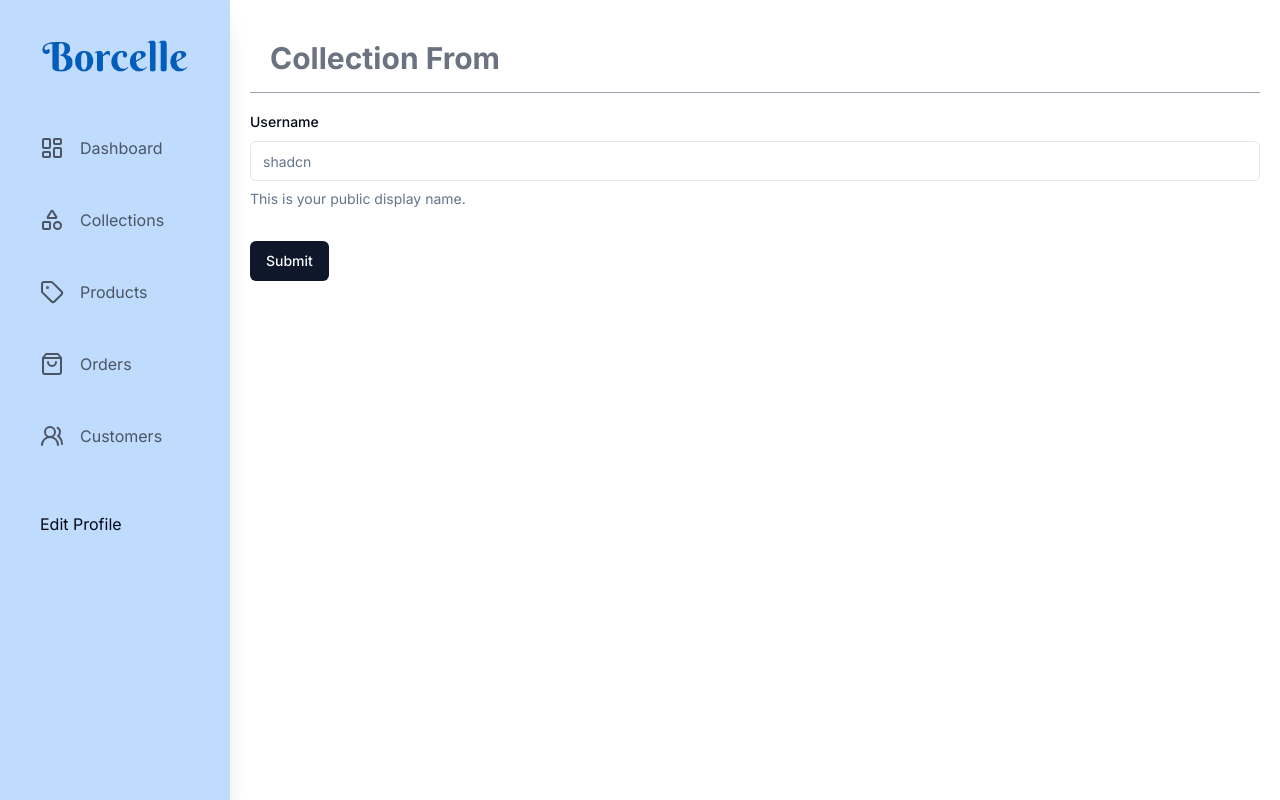
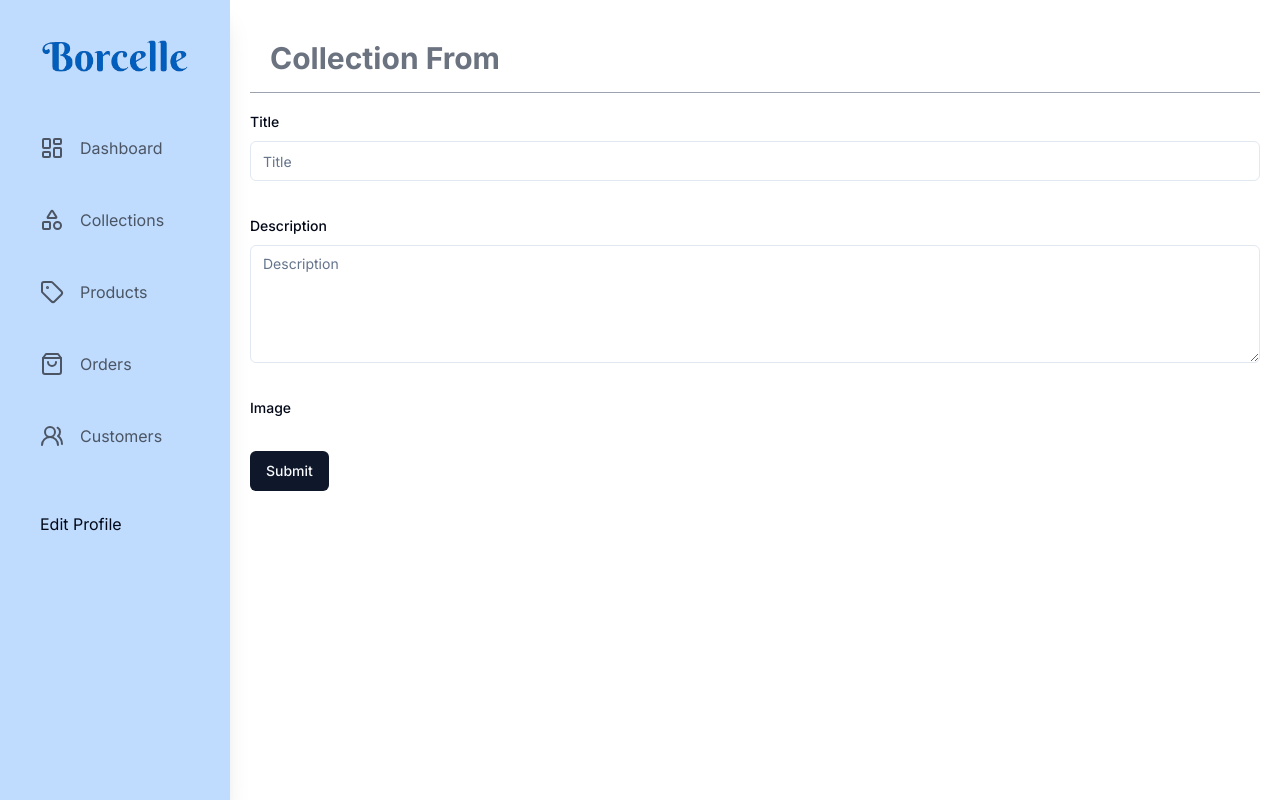
Before and after one commit to ripon4521/full-stack-ecommerce-website, a Next.js app: page /collections/new in a window 1280 px wide. Built offline with nearby package versions, Linux system fonts and the light colour scheme.

Commit message:
added teaxt aread

```diff
--- a/package.json
+++ b/package.json
@@ -18,6 +18,7 @@
     "create-next-app": "^14.1.3",
     "lucide-react": "^0.358.0",
     "next": "14.1.3",
+    "next-cloudinary": "^6.3.0",
     "react": "^18",
     "react-dom": "^18",
     "react-hook-form": "^7.51.0",
--- a/src/components/collections/CollectionFrom.tsx
+++ b/src/components/collections/CollectionFrom.tsx
@@ -15,6 +15,7 @@
   FormMessage,
 } from "@/components/ui/form"
 import { Input } from "@/components/ui/input"
+import { Textarea } from "../ui/textarea";
 
 const formSchema = z.object({
     title: z.string().min(2).max(20),
@@ -54,17 +55,48 @@
           name="title"
           render={({ field }) => (
             <FormItem>
-              <FormLabel>Username</FormLabel>
+              <FormLabel>Title</FormLabel>
               <FormControl>
-                <Input placeholder="shadcn" {...field} />
+                <Input placeholder="Title" {...field} />
               </FormControl>
-              <FormDescription>
-                This is your public display name.
-              </FormDescription>
+
               <FormMessage />
             </FormItem>
           )}
         />
+
+         <FormField
+          control={form.control}
+          name="description"
+          render={({ field }) => (
+            <FormItem>
+              <FormLabel>Description</FormLabel>
+              <FormControl>
+              <Textarea placeholder="Description" {...field} rows={5}></Textarea>
+
+              </FormControl>
+
+              <FormMessage />
+            </FormItem>
+          )}
+        />
+
+         <FormField
+          control={form.control}
+          name="image"
+          render={({ field }) => (
+            <FormItem>
+              <FormLabel>Image</FormLabel>
+              <FormControl>
+
+
+              </FormControl>
+
+              <FormMessage />
+            </FormItem>
+          )}
+        />
+
         <Button type="submit">Submit</Button>
       </form>
     </Form>
--- /dev/null
+++ b/src/components/customUi/ImageUpload.tsx
@@ -0,0 +1,11 @@
+import React from 'react'
+
+const ImageUpload = () => {
+  return (
+    <div>
+
+    </div>
+  )
+}
+
+export default ImageUpload
--- /dev/null
+++ b/src/components/ui/textarea.tsx
@@ -0,0 +1,24 @@
+import * as React from "react"
+
+import { cn } from "@/lib/utils"
+
+export interface TextareaProps
+  extends React.TextareaHTMLAttributes<HTMLTextAreaElement> {}
+
+const Textarea = React.forwardRef<HTMLTextAreaElement, TextareaProps>(
+  ({ className, ...props }, ref) => {
+    return (
+      <textarea
+        className={cn(
+          "flex min-h-[80px] w-full rounded-md border border-input bg-background px-3 py-2 text-sm ring-offset-background placeholder:text-muted-foreground focus-visible:outline-none focus-visible:ring-2 focus-visible:ring-ring focus-visible:ring-offset-2 disabled:cursor-not-allowed disabled:opacity-50",
+          className
+        )}
+        ref={ref}
+        {...props}
+      />
+    )
+  }
+)
+Textarea.displayName = "Textarea"
+
+export { Textarea }
```
Also changed, not shown: 2 other files (tests, documents, lock files or other folders).
